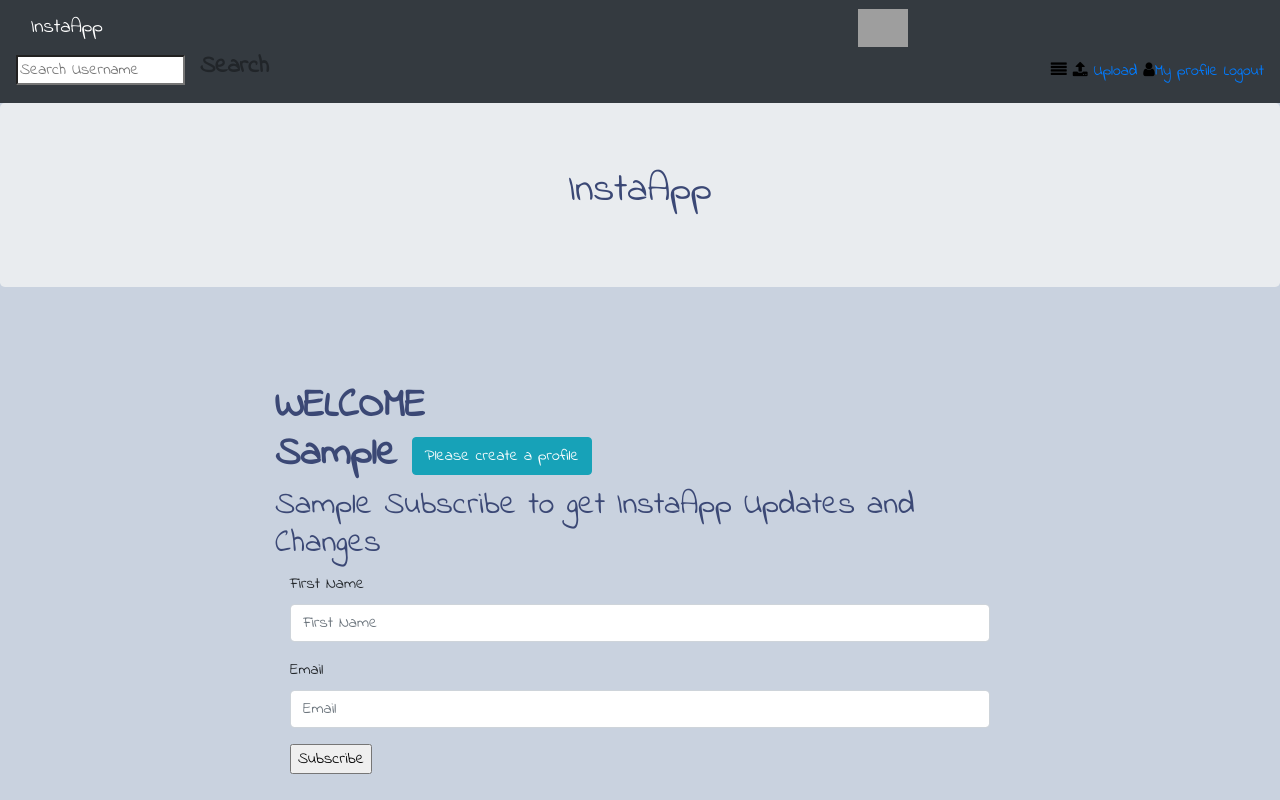
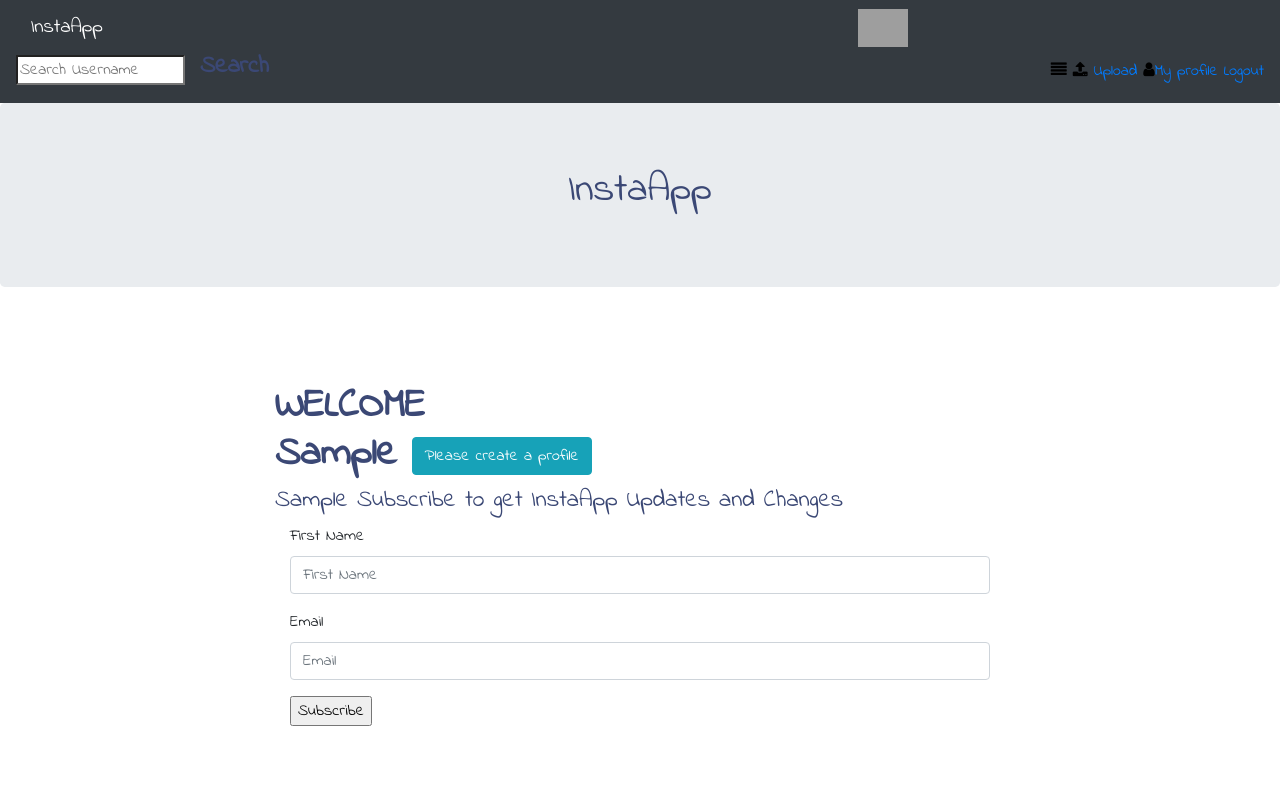
Before and after one commit to martinmandina/InstagramApp, a Django app: page / in a window 1280 px wide. Run offline with Django 3.2, Linux system fonts and the light colour scheme; the visitor is signed in with stand-in values (Sample User, id 1); data that the repository does not hold is empty; some libraries are stand-ins or nearby versions; grey boxes are pictures that could not be loaded.

Commit message:
change back-color

```diff
--- a/instaapp/templates/base.html
+++ b/instaapp/templates/base.html
@@ -27,7 +27,7 @@
     <style>
         @import url(//fonts.googleapis.com/css?family=indie+flower);
         body {
-          background-color: rgb(201, 210, 223);
+          background-color: #A9A9A9);
           font-family: 'indie flower', sans-serif;
           padding-left:0;
         }
@@ -37,7 +37,7 @@
 
         }
 
-        h2 {
+        h2,h4{
           color: rgb(59, 72, 117);
         }
         </style>
--- a/instaapp/templates/index.html
+++ b/instaapp/templates/index.html
@@ -14,7 +14,7 @@
 <h1><b> WELCOME <br> {{user | title}}</b> <a href="{% url 'edit' %}"class="btn btn-info">Please create a profile</a>
 </h1>
 
-<h2>  {{user | title}} Subscribe to get InstaApp Updates and Changes</h2>
+<h4>  {{user | title}} Subscribe to get InstaApp Updates and Changes</h4>
 <div class="container-fluid">
 
         <form  action="{%url 'home'%}" method="post">
--- a/instaapp/templates/registration/base.html
+++ b/instaapp/templates/registration/base.html
@@ -1,4 +1,3 @@
-
 {% load bootstrap4 %}
 {% load static %}
 <html>
--- a/instaapp/templates/registration/login.html
+++ b/instaapp/templates/registration/login.html
@@ -5,7 +5,6 @@
 
   <div class="text-center">
     <h1 style="font-family: 'Cookie', cursive;"><strong>
-      <a href="/"><img src="././static/images/insta.png" width="50" height="50" alt="icon"></a>
     InstaApp</strong></h1>
   </div>
   <hr>
@@ -18,7 +17,6 @@
     <!-- Empty div -->
     <div class="col-md-1 "></div>
     <div class="col-md-5 ">
-      <img src="../../static/images/plus.png " alt="Logo " style="width:55px; height:45px ">
 </div>
     <div class="col-md-4"></div>
     <div class="col-md-4">
```
